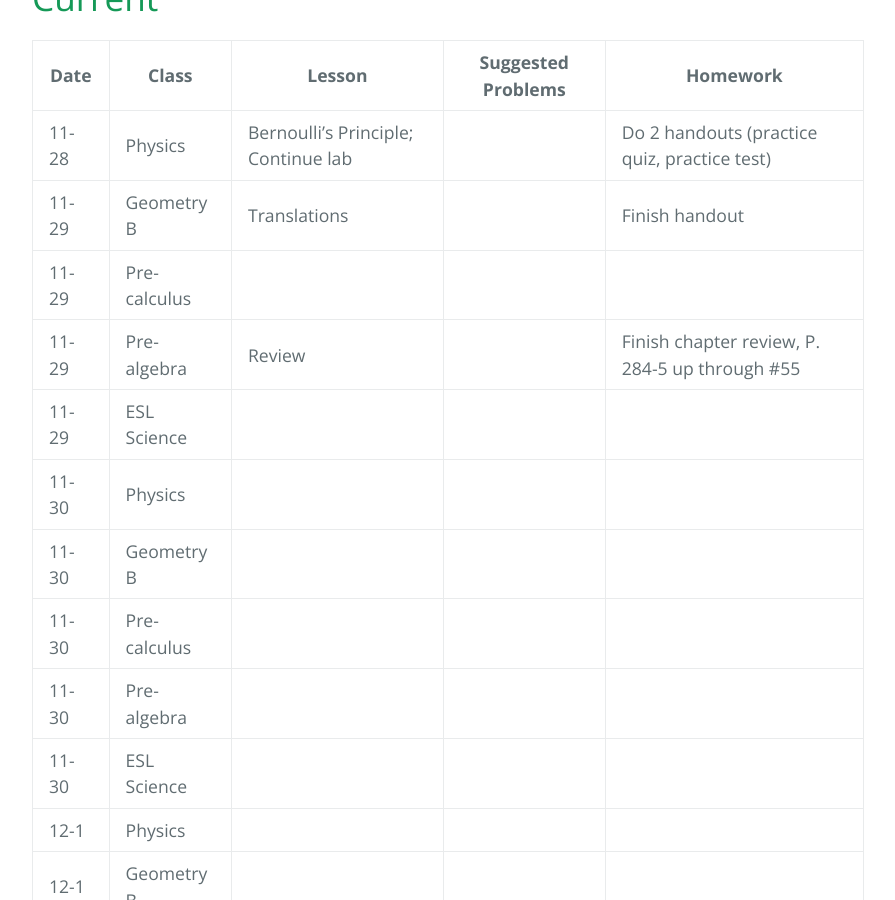
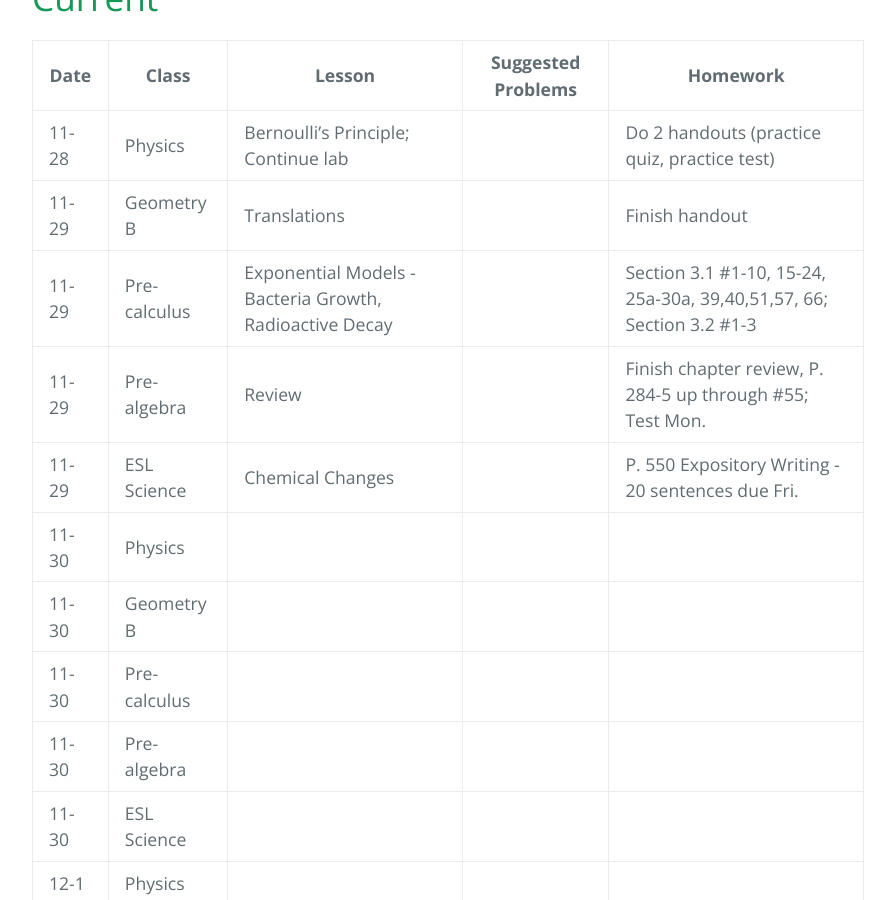
Before and after one commit to gpayoo/gpayoo, a Jekyll site: the page built from index.md, in a window 1280 px wide and 900 px high, scrolled down 528 px. Shown: the whole window, without its empty margins (192-1087 px from the left). Built offline with Jekyll 4.4.1, drawn with Linux system fonts in a browser that asks for light colours; our own code applies the rules of GitHub Pages for plain Markdown files.

Commit message:
Update index.md

```diff
--- a/index.md
+++ b/index.md
@@ -12,9 +12,9 @@ layout: default
 | ---- | ----- | ------ | -------- | ---
 | 11-28 | Physics |  Bernoulli's Principle; Continue lab | | Do 2 handouts (practice quiz, practice test)
 | 11-29 | Geometry B | Translations | | Finish handout
-| 11-29 | Pre-calculus |   | |
-| 11-29 | Pre-algebra | Review   | | Finish chapter review, P. 284-5 up through #55
-| 11-29 | ESL Science | |  |
+| 11-29 | Pre-calculus | Exponential Models - Bacteria Growth, Radioactive Decay  | | Section 3.1 #1-10, 15-24, 25a-30a, 39,40,51,57, 66; Section 3.2 #1-3
+| 11-29 | Pre-algebra | Review   | | Finish chapter review, P. 284-5 up through #55; Test Mon.
+| 11-29 | ESL Science | Chemical Changes |  | P. 550 Expository Writing - 20 sentences due Fri.
 | 11-30 | Physics |   | |
 | 11-30 | Geometry B |  | |
 | 11-30 | Pre-calculus |   | |
```
